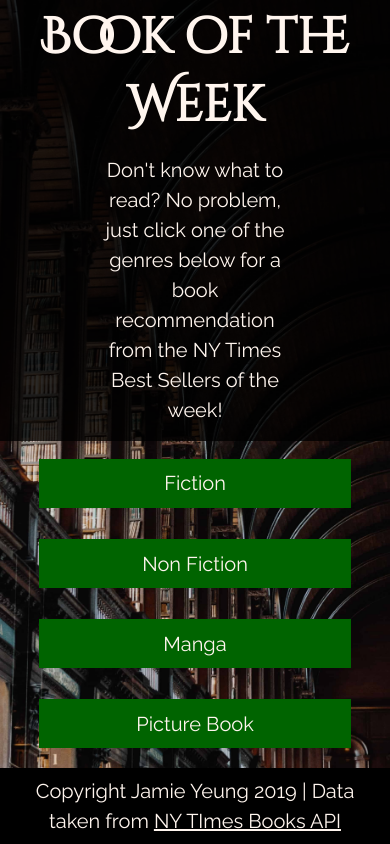
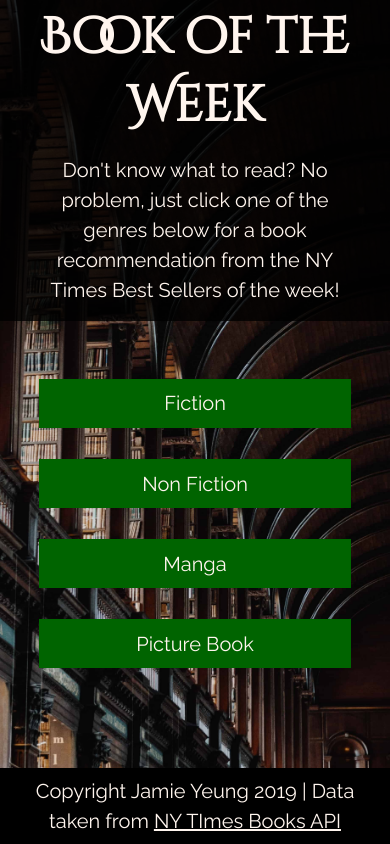
Before and after one commit to jamche/random-book, a React (Create React App) app: page / in a window 390 px wide. Built offline with nearby package versions, Linux system fonts and the light colour scheme.

Commit message:
changed width to darkback p

```diff
--- a/package.json
+++ b/package.json
@@ -1,7 +1,7 @@
 {
   "name": "random-book",
   "version": "0.1.0",
-  "homepage": "https://jamche.github.io/jamieYeungRandomBookProject",
+  "homepage": "https://jamche.github.io/jamieYeungRandomBookProject/",
   "private": true,
   "dependencies": {
     "axios": "^0.18.0",
--- a/src/App.css
+++ b/src/App.css
@@ -246,6 +246,7 @@ footer{
 }
 @media screen and (max-width:500px){
   .darkBack p{
+    width: 80%;
     margin: 2% auto;
   }
   .button{
@@ -261,9 +262,8 @@ footer{
     padding: 2%;
   }
 }
+/* References */
 
-/* References */
 /* Animista for awesome animations */
-
 /* https://www.magnet4blogging.net/button-styles/ */
 /* for the button hover and focus effects  */
--- a/src/App.js
+++ b/src/App.js
@@ -118,7 +118,7 @@ class App extends Component {
             onClick = {this.manga}
             className = "button"
             >Manga</button>
-            {/* on picture click display */}
+            {/* on picture book click display */}
             <button
             onClick = {this.pictureBook}
             className ="button"
```
